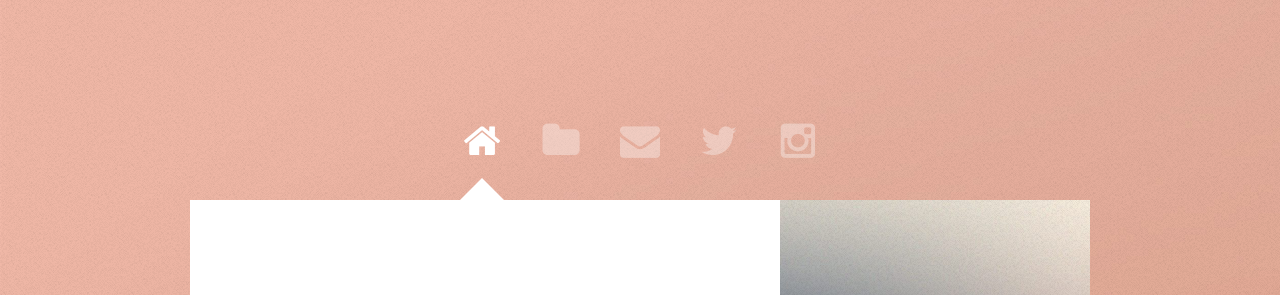
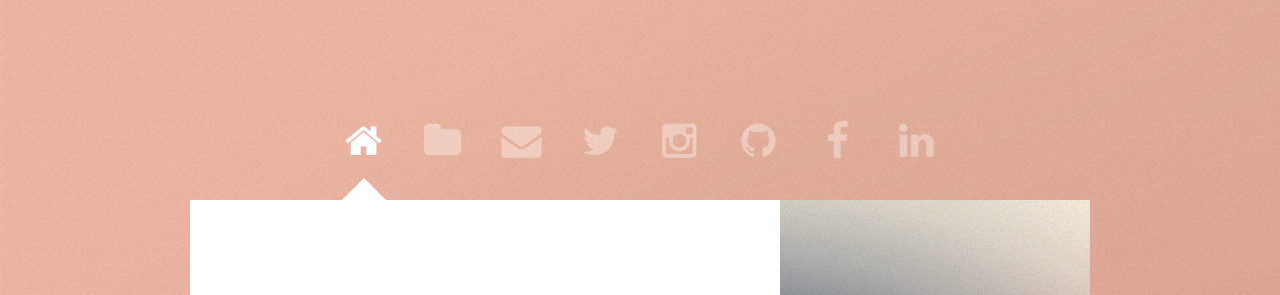
Before and after one commit to mmxkeren/mmxkeren.github.io, a plain HTML site: page index.html in a window 1280 px wide. Shown: the top 295 px of the page. Drawn offline with Linux system fonts and the light colour scheme.

Commit message:
initial commit

```diff
--- a/index.html
+++ b/index.html
@@ -26,6 +26,9 @@
 						<a href="#contact" class="icon fa-envelope"><span>Contact</span></a>
 						<a href="http://twitter.com/arie__iskandar" class="icon fa-twitter"><span>Twitter</span></a>
 						<a href="https://www.instagram.com/mmxkeren/" class="icon fa-instagram"><span>Instagram</span></a>
+						<a href="https://github.com/mmxkeren" class="icon fa-github"><span>Github</span></a>
+						<a href="https://www.facebook.com/arie.iskandar.malang" class="icon fa-facebook"><span>Facebook</span></a>
+						<a href="https://id.linkedin.com/in/arie-iskandar-1aa52435" class="icon fa-linkedin"><span>Linkedin</span></a>
 					</nav>
 
 				<!-- Main -->
```
